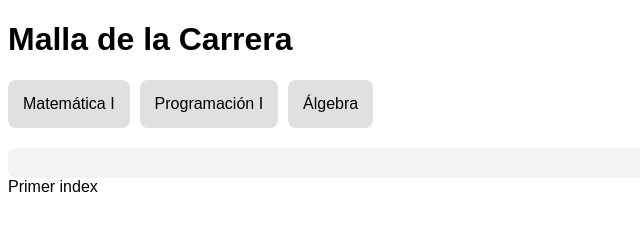
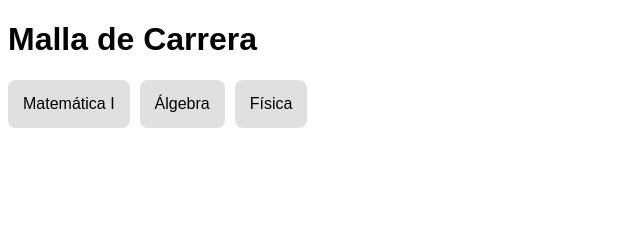
Before and after one commit to joooooooooooooooooooooooooooooooooooooo/malla-interactiva-universidad-jo, a plain HTML site: page index.html in a window 1280 px wide. Shown: the whole page, without its empty margins (0-640 px from the left). Drawn offline with Linux system fonts and the light colour scheme.

Commit message:
Update index.html

```diff
--- a/index.html
+++ b/index.html
@@ -2,21 +2,16 @@
 <html lang="es">
 <head>
   <meta charset="UTF-8">
-  <title>Mi Malla Interactiva</title>
+  <title>Malla Interactiva con Correlativas</title>
   <link rel="stylesheet" href="style.css">
 </head>
 <body>
-  <h1>Malla de la Carrera</h1>
+  <h1>Malla de Carrera</h1>
   <div id="malla">
-    <!-- Acá van las materias -->
-    <div class="materia" onclick="mostrarInfo('Matemática I')">Matemática I</div>
-    <div class="materia" onclick="mostrarInfo('Programación I')">Programación I</div>
-    <div class="materia" onclick="mostrarInfo('Álgebra')">Álgebra</div>
+    <div class="materia habilitada" id="Matemática I" onclick="aprobarMateria('Matemática I')">Matemática I</div>
+    <div class="materia bloqueada" id="Álgebra" onclick="aprobarMateria('Álgebra')">Álgebra</div>
+    <div class="materia bloqueada" id="Física" onclick="aprobarMateria('Física')">Física</div>
   </div>
-
-  <div id="infoMateria"></div>
-
   <script src="script.js"></script>
 </body>
 </html>
-Primer index
```
